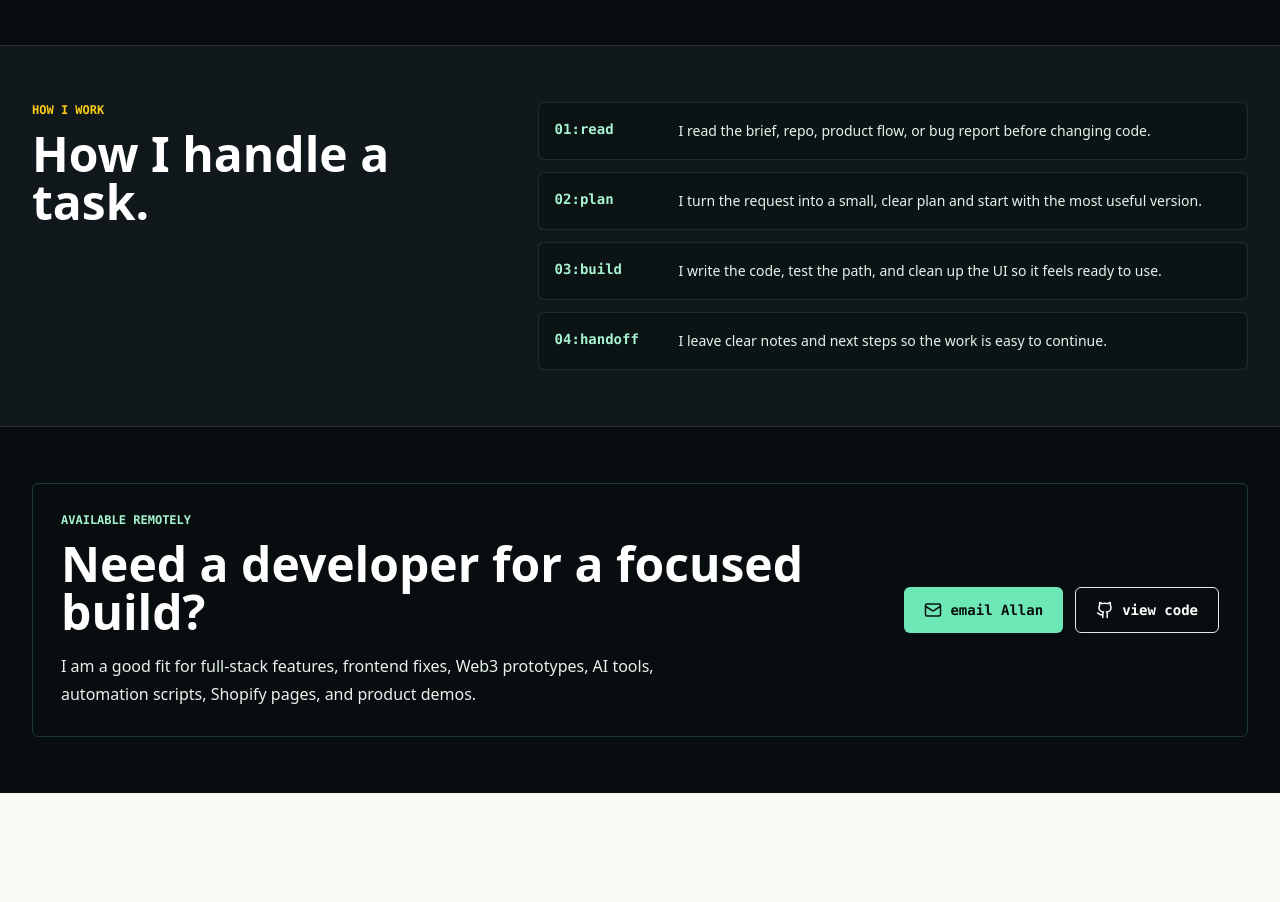
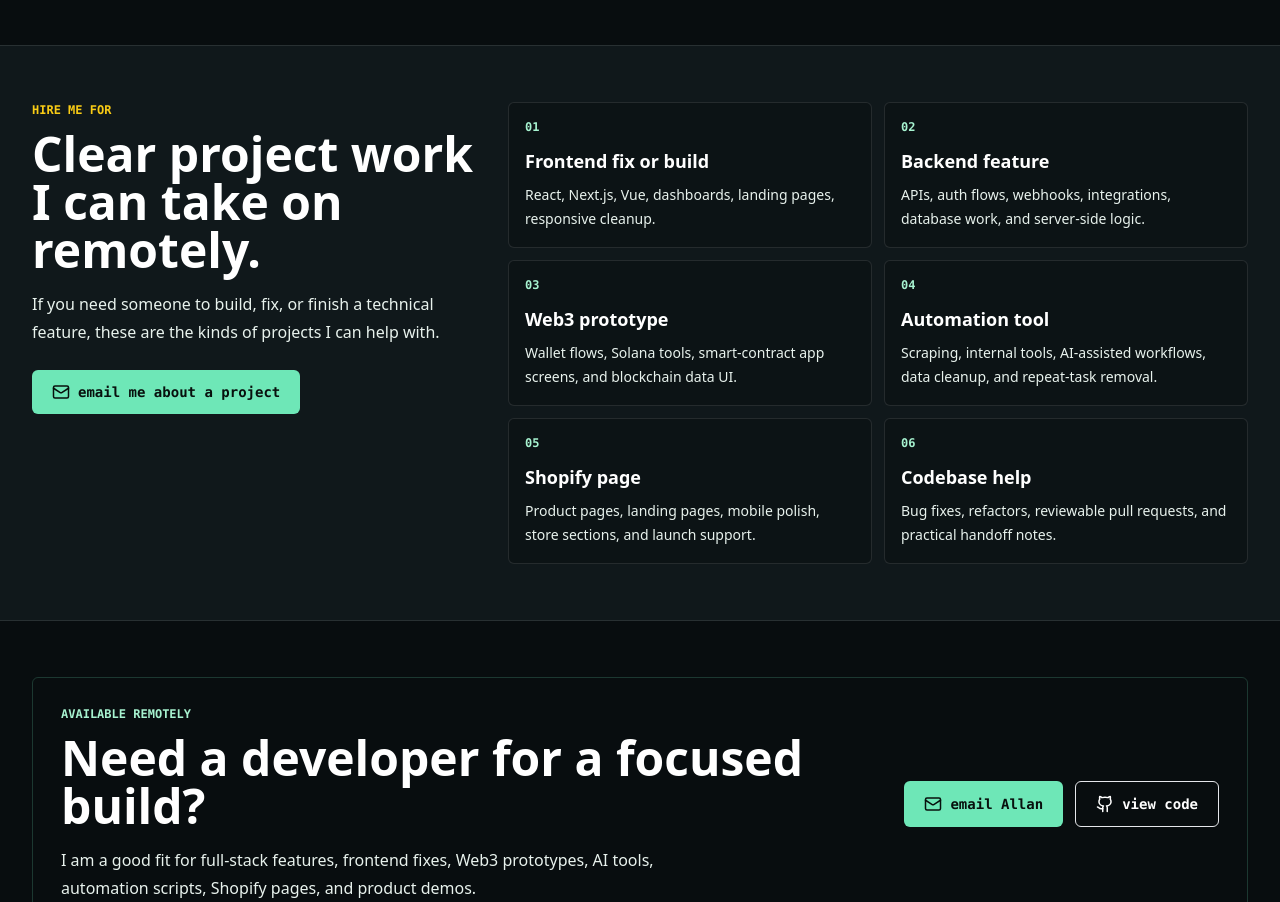
Before and after one commit to chefallan/shopify-landing-portfolio, a Next.js app: page / in a window 1280 px wide. Shown: the part 2754-3656 px from the top of the page. Before the commit the page ends 3547 px from the top, so only its background shows below. Built offline with nearby package versions, Linux system fonts and the light colour scheme.

Commit message:
Replace process block with services CTA

```diff
--- a/app/page.tsx
+++ b/app/page.tsx
@@ -105,11 +105,13 @@ const stackGroups = [
   ["deployment", ["Vercel", "GitHub", "CI checks", "Env setup", "Production builds"]]
 ];
 
-const workflow = [
-  ["read", "I read the brief, repo, product flow, or bug report before changing code."],
-  ["plan", "I turn the request into a small, clear plan and start with the most useful version."],
-  ["build", "I write the code, test the path, and clean up the UI so it feels ready to use."],
-  ["handoff", "I leave clear notes and next steps so the work is easy to continue."]
+const hireOptions = [
+  ["Frontend fix or build", "React, Next.js, Vue, dashboards, landing pages, responsive cleanup."],
+  ["Backend feature", "APIs, auth flows, webhooks, integrations, database work, and server-side logic."],
+  ["Web3 prototype", "Wallet flows, Solana tools, smart-contract app screens, and blockchain data UI."],
+  ["Automation tool", "Scraping, internal tools, AI-assisted workflows, data cleanup, and repeat-task removal."],
+  ["Shopify page", "Product pages, landing pages, mobile polish, store sections, and launch support."],
+  ["Codebase help", "Bug fixes, refactors, reviewable pull requests, and practical handoff notes."]
 ];
 
 export default function Home() {
@@ -359,20 +361,32 @@ export default function Home() {
       </section>
 
       <section className="border-y border-white/10 bg-[#10181b] py-14">
-        <div className="mx-auto grid w-full max-w-7xl gap-8 px-4 sm:px-6 lg:grid-cols-[0.8fr_1.2fr] lg:px-8">
+        <div className="mx-auto grid w-full max-w-7xl gap-8 px-4 sm:px-6 lg:grid-cols-[0.75fr_1.25fr] lg:px-8">
           <div>
-            <p className="font-mono text-xs font-black uppercase text-[#facc15]">how I work</p>
+            <p className="font-mono text-xs font-black uppercase text-[#facc15]">hire me for</p>
             <h2 className="mt-3 text-3xl font-black leading-tight text-white sm:text-5xl">
-              How I handle a task.
+              Clear project work I can take on remotely.
             </h2>
+            <p className="mt-4 max-w-xl text-base leading-7 text-white/62">
+              If you need someone to build, fix, or finish a technical feature, these are the kinds
+              of projects I can help with.
+            </p>
+            <Link
+              href="mailto:catayoc.allanbrando@gmail.com?subject=Remote%20developer%20project"
+              className="mt-6 inline-flex items-center gap-2 rounded-md bg-emerald-300 px-5 py-3 font-mono text-sm font-black text-[#08100d]"
+            >
+              <Mail size={18} />
+              email me about a project
+            </Link>
           </div>
-          <div className="grid gap-3">
-            {workflow.map(([command, text], index) => (
-              <div key={command} className="grid gap-3 rounded-md border border-white/10 bg-black/20 p-4 sm:grid-cols-[7rem_1fr]">
-                <p className="font-mono text-sm font-black text-emerald-200">
-                  {String(index + 1).padStart(2, "0")}:{command}
+          <div className="grid gap-3 md:grid-cols-2">
+            {hireOptions.map(([title, text], index) => (
+              <div key={title} className="rounded-md border border-white/10 bg-black/20 p-4">
+                <p className="font-mono text-xs font-black text-emerald-200">
+                  {String(index + 1).padStart(2, "0")}
                 </p>
-                <p className="text-sm leading-6 text-white/66">{text}</p>
+                <h3 className="mt-3 text-lg font-black text-white">{title}</h3>
+                <p className="mt-2 text-sm leading-6 text-white/66">{text}</p>
               </div>
             ))}
           </div>
```
